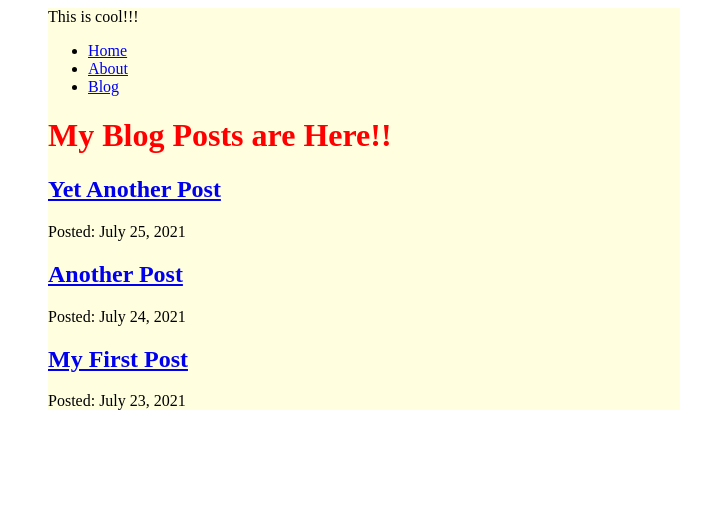
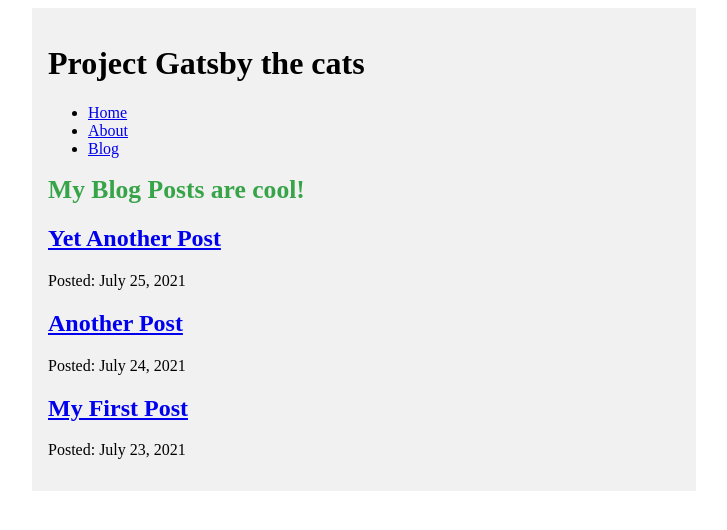
Before and after one commit to olivergraphix/my-awesome-site, a Gatsby site: page /blog in a window 1280 px wide. Shown: the whole page, without its empty margins (276-1003 px from the left). Built offline with nearby package versions, Linux system fonts and the light colour scheme; Gatsby itself is replaced by a stand-in of ours; some packages are replaced by stand-ins of ours.

Commit message:
Updated about

```diff
--- a/gatsby-config.js
+++ b/gatsby-config.js
@@ -1,7 +1,22 @@
 module.exports = {
   siteMetadata: {
-      title: `This is cool!!!`,
-    siteUrl: `https://www.yourdomain.tld`
+      title: `Project Gatsby the cats`,
+      description: `My very first Gatsby`,
+    siteUrl: `https://www.yourdomain.tld`,
+    menuLinks: [
+      {
+        name: `Home`,
+        link: `/`
+      },
+      {
+        name: `About`,
+        link: `/about`
+      },
+      {
+        name: `Blog`,
+        link: `/blog`
+      },
+    ]
   },
   plugins: ["gatsby-plugin-netlify-cms", "gatsby-plugin-image", "gatsby-plugin-react-helmet", "gatsby-plugin-sitemap", {
     resolve: 'gatsby-plugin-manifest',
@@ -25,5 +40,6 @@
       },
     },
     "gatsby-plugin-mdx",
+    "gatsby-plugin-postcss",
   ]
 };
--- a/postcss.config.js
+++ b/postcss.config.js
@@ -0,0 +1,14 @@
+const postcssPresetEnv = require(`postcss-preset-env`)
+
+module.exports = () => ({
+    plugins: [
+        postcssPresetEnv({
+            stage: 0,
+            importFrom: "src/styles/global.module.css",
+            features: {
+              "custom-media-queries": true,
+              "custom-selectors": true,
+            },
+        }),
+    ],
+})
--- a/src/components/Header.js
+++ b/src/components/Header.js
@@ -0,0 +1,9 @@
+import * as React from "react";
+
+const Header = ({headerTitle}) => {
+    return (
+       <h1>{headerTitle}</h1>
+    )
+}
+
+export default Header
--- a/src/components/Nav.js
+++ b/src/components/Nav.js
@@ -0,0 +1,23 @@
+import {Link} from "gatsby";
+import * as React from "react";
+
+import * as styles from "./nav.module.css";
+
+const Nav = ({menuLinks}) => {
+    return (
+    <nav>
+        <ul className={styles.navLinks}>
+            {
+                menuLinks.map(props => (
+                        <li key={props.name} className={styles.navLinkItem}>
+                            <Link to={props.link} className={styles.navLinkText}>{props.name}</Link>
+                        </li>
+                    )
+                )
+            }
+        </ul>
+    </nav>
+    )
+}
+
+export default Nav
--- a/src/components/layout.js
+++ b/src/components/layout.js
@@ -1,41 +1,41 @@
 import * as React from 'react'
-import { Link, useStaticQuery, graphql } from 'gatsby'
-import {
-    container,
-    heading,
-    navLinks,
-    navLinkItem,
-    navLinkText, siteTitle
-} from './layout.module.css'
+import { useStaticQuery, graphql } from 'gatsby'
+import * as styles from './layout.module.css'
+import Nav from "./Nav";
+import Header from "./Header";
+import "../styles/global.module.css"
 
-
-const Layout = ({ pageTitle, children }) => {
-    const data = useStaticQuery(graphql`
-    query {
+const Layout = ({ pageTitle, children, menuLinks }) => {
+    const { site } = useStaticQuery(
+        graphql`
+            query SiteTitleQuery {
               site {
                 siteMetadata {
                   title
+                  menuLinks {
+                    name
+                    link
+                  }
                 }
               }
             }
         `)
     return (
-        <div className={container}>
-            <title>{pageTitle} | {data.site.siteMetadata.title}</title>
-            <header className={siteTitle}>{data.site.siteMetadata.title}</header>
-            <nav>
-                <ul className={navLinks}>
-                    <li className={navLinkItem}><Link to="/" className={navLinkText}>Home</Link></li>
-                    <li className={navLinkItem}><Link to="/about" className={navLinkText}>About</Link></li>
-                    <li className={navLinkItem}><Link to="/blog" className={navLinkText}>Blog</Link></li>
-                </ul>
-            </nav>
-            <main>
-                <h1 className={heading}>{pageTitle}</h1>
+
+
+
+        <div className={styles.container}>
+            <title>{pageTitle} | {site.siteMetadata.title}</title>
+            <Header headerTitle={site.siteMetadata.title} />
+            <Nav menuLinks = {site.siteMetadata.menuLinks} />
+            <main id="primary">
+                <h1 className={styles.heading}>{pageTitle}</h1>
                 {children}
             </main>
         </div>
     )
 }
 
+
+
 export default Layout
--- a/src/components/layout.module.css
+++ b/src/components/layout.module.css
@@ -1,22 +1,13 @@
 .container {
-    background: lightyellow;
+    background: var(--bg-color-gray);
     width: 50%;
     margin: 0 auto;
+    padding: 1rem;
 }
 
 .heading {
-    color: red;
-}
-.nav-links {
-    display: flex;
-    list-style: none;
-    padding-left: 0;
-}
-.nav-link-item {
-    padding-right: 2rem;
-}
-.nav-link-text {
-    color: black;
+    color: var(--accent-color);
+    font-size: var(--heading-size)
 }
 
 .site-title {
--- a/src/components/nav.module.css
+++ b/src/components/nav.module.css
@@ -0,0 +1,12 @@
+.nav-links {
+    display: flex;
+    list-style: none;
+    padding-left: 0;
+    color: var(--accent-color);
+}
+.nav-link-item {
+    padding-right: 2rem;
+}
+.nav-link-text {
+    color: black;
+}
--- a/src/pages/about.js
+++ b/src/pages/about.js
@@ -4,7 +4,7 @@
 const AboutPage = () => {
     return (
         <Layout pageTitle="About Me">
-            <p>Hi there! I'm the proud creator of this site, which I built with Gatsby.</p>
+            <p>Hi there! I'm the proud creator of this site, which I built with Gatsby. I'm learning React frameworks.</p>
         </Layout>
     )
 }
--- a/src/pages/blog/index.js
+++ b/src/pages/blog/index.js
@@ -4,7 +4,7 @@
 
 const BlogPage = ({ data }) => {
     return (
-        <Layout pageTitle="My Blog Posts are Here!!">
+        <Layout pageTitle="My Blog Posts are cool!">
             {
                 data.allMdx.nodes.map(node => (
                     <article key={node.id}>
--- a/src/styles/global.module.css
+++ b/src/styles/global.module.css
@@ -0,0 +1,8 @@
+:root {
+    --heading-size: 1.6rem;
+
+    --rich-black: hsl(210, 50%, 1%);
+    --accent-color: hsl(130, 50%, 43%);
+    --bg-color-gray: rgba(124, 123,123, 0.1);
+
+}
```
Also changed, not shown: package.json (+9 -4 lines), src/pages/index.js (+22 -1 lines), src/images/cherry.jpg (added), 1 other file. Lines whose indentation alone changed are shown as unchanged.
